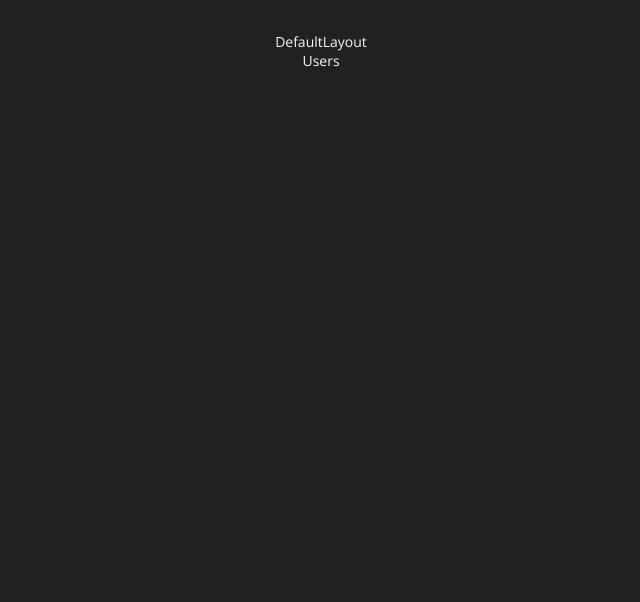
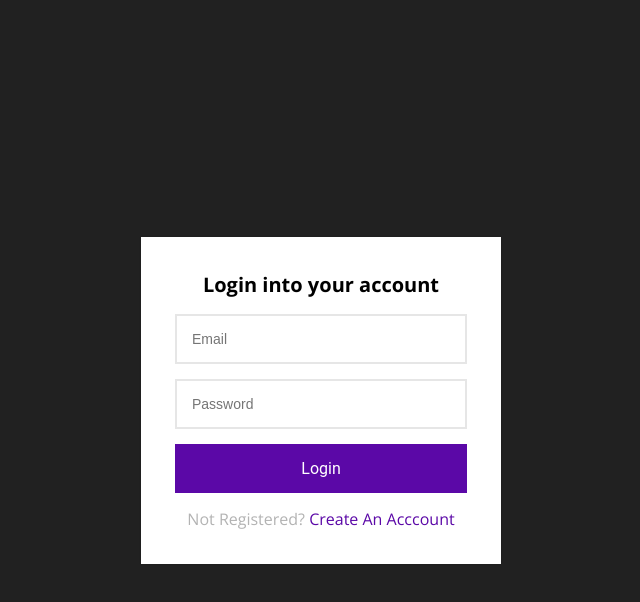
Before and after one commit to paulrajib/laravel-react-fullstk, a React (Vite) app in the folder react/: page /login in a window 1280 px wide. Before the commit this address led to /users. Shown: the top 602 px of the page, without its empty margins (319-959 px from the left). Built offline with nearby package versions, Linux system fonts and the light colour scheme.

Commit message:
Login form: just design

```diff
--- a/react/src/components/DefaultLayout.jsx
+++ b/react/src/components/DefaultLayout.jsx
@@ -1,5 +1,5 @@
 import React from 'react';
-import { Navigate, Outlet, useOutletContext } from 'react-router-dom';
+import { Link, Navigate, Outlet, useOutletContext } from 'react-router-dom';
 import { useStateContext } from '../contexts/ContextProvider';
 
 
@@ -10,10 +10,33 @@ export default function DefaultLayout() {
     return <Navigate to="/login" />
   }
 
+  const onLogout = (ev) => {
+    ev.preventdefault();
+  }
+
   return (
-    <div>
-      DefaultLayout
-      <Outlet />
+    <div id='defaultLayout'>
+
+      <aside>
+        DefaultLayout
+        <Link to="/dashboard">Dashboard</Link>
+        <Link to="/users">Usera</Link>
+      </aside>
+
+      <div className="content">
+        <header>
+          <div>
+            Header
+          </div>
+          <div>
+            {user.name}
+            <a className="btn-logout" onClick={onLogout} href="#">Logout</a>
+          </div>
+        </header>
+        <main>
+          <Outlet />
+        </main>
+      </div>
     </div>
   )
 }
--- a/react/src/components/GuestLayout.jsx
+++ b/react/src/components/GuestLayout.jsx
@@ -10,7 +10,6 @@ export default function GuestLayout() {
   }
   return (
     <div>
-      Guest Layout
         <Outlet/>
     </div>
   )
--- a/react/src/contexts/ContextProvider.jsx
+++ b/react/src/contexts/ContextProvider.jsx
@@ -10,9 +10,12 @@ const StateContext = createContext({
 
 
 export const ContextProvider = ({children}) => {
-    const [user, setUser] = useState({});
-    // const [token, _setToken] = useState(localStorage.getItem('ACCESS_TOKEN'));
-    const [token, _setToken] = useState('45hkkhj');
+    const [user, setUser] = useState({
+        name: 'Jhon Doe',
+        age: 36
+    });
+    const [token, _setToken] = useState(localStorage.getItem('ACCESS_TOKEN'));
+    // const [token, _setToken] = useState('45hkkhj');
     // const [token, _setToken] = useState(null);
 
     const setToken = (token) => {
--- a/react/src/index.css
+++ b/react/src/index.css
@@ -18,7 +18,8 @@ body {
     margin: 0;
     padding: 0;
     font-size: 14px;
-    color: #f6f6f6;
+    /* color: #f6f6f6; */
+    color: #000;
     background-color: #212121;
 }
 
--- a/react/src/main.jsx
+++ b/react/src/main.jsx
@@ -1,8 +1,9 @@
 import React from 'react';
 import ReactDOM from 'react-dom/client';
-import App from './App.jsx';
+// import App from './App.jsx';
 import './index.css';
-import { RouterProvider } from '../node_modules/react-router-dom/dist/index';
+// import { RouterProvider } from '../node_modules/react-router-dom/dist/index';
+import { RouterProvider } from 'react-router-dom';
 import router from "./router";
 import { ContextProvider } from './contexts/ContextProvider.jsx';
 
--- a/react/src/views/Login.jsx
+++ b/react/src/views/Login.jsx
@@ -1,7 +1,26 @@
 import React from 'react'
+import { Link } from 'react-router-dom';
 
 export default function Login() {
+
+  const onLoginSubmit = (ev) => {
+    ev.preventdefault();
+  }
   return (
-    <div>Login</div>
+    <div className="login-signup-form animated fadeInDown">
+      <div className="form">
+        <form action="" onSubmit={onLoginSubmit}>
+          <h1 className='title'>
+            Login into your account
+          </h1>
+          <input type="email" placeholder='Email' />
+          <input type="password" placeholder='Password' />
+          <button className="btn btn-block">Login</button>
+          <p className="message">
+            Not Registered? <Link to="/signup">Create An Acccount</Link>
+          </p>
+        </form>
+      </div>
+    </div>
   )
 }
```
